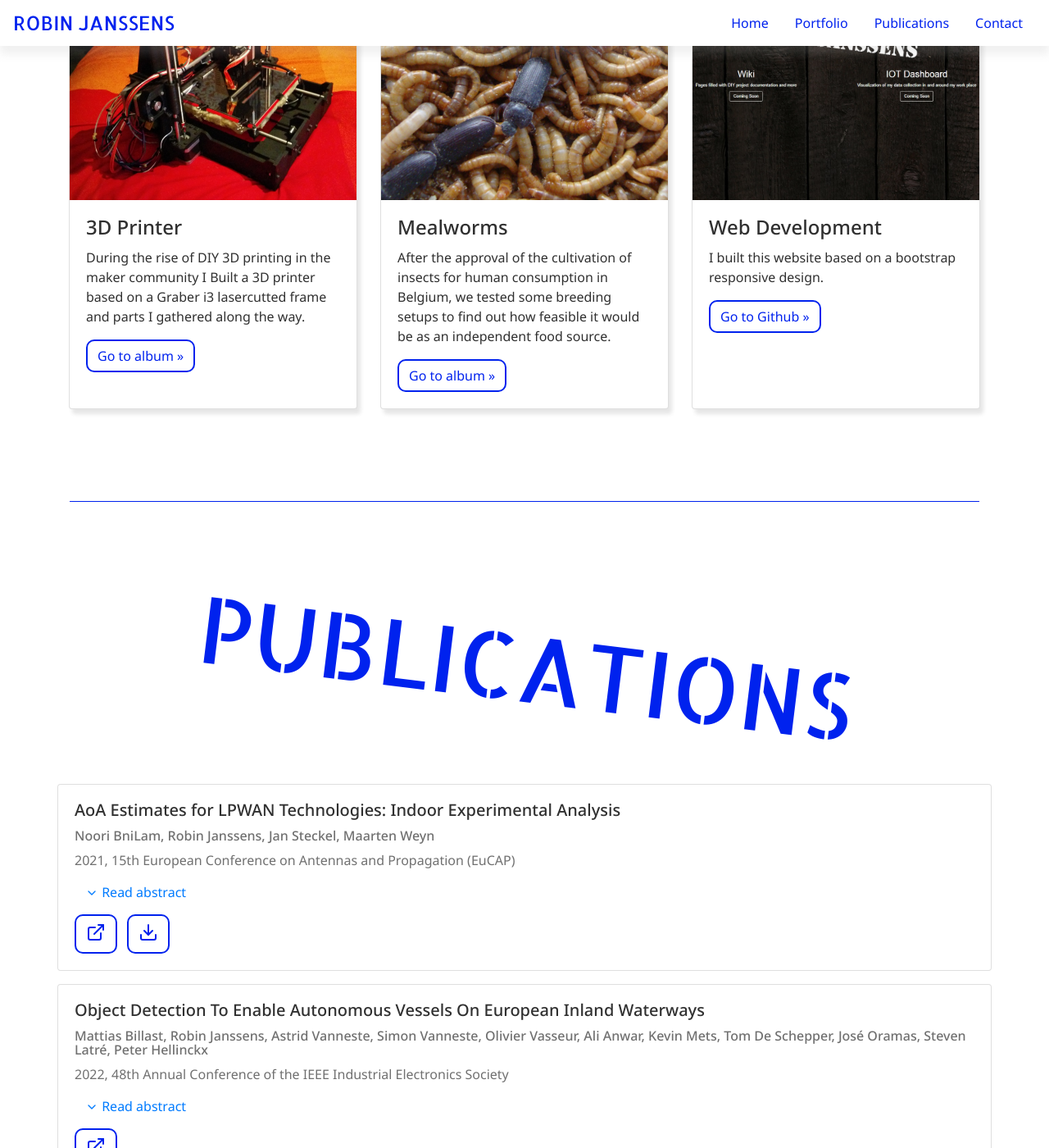
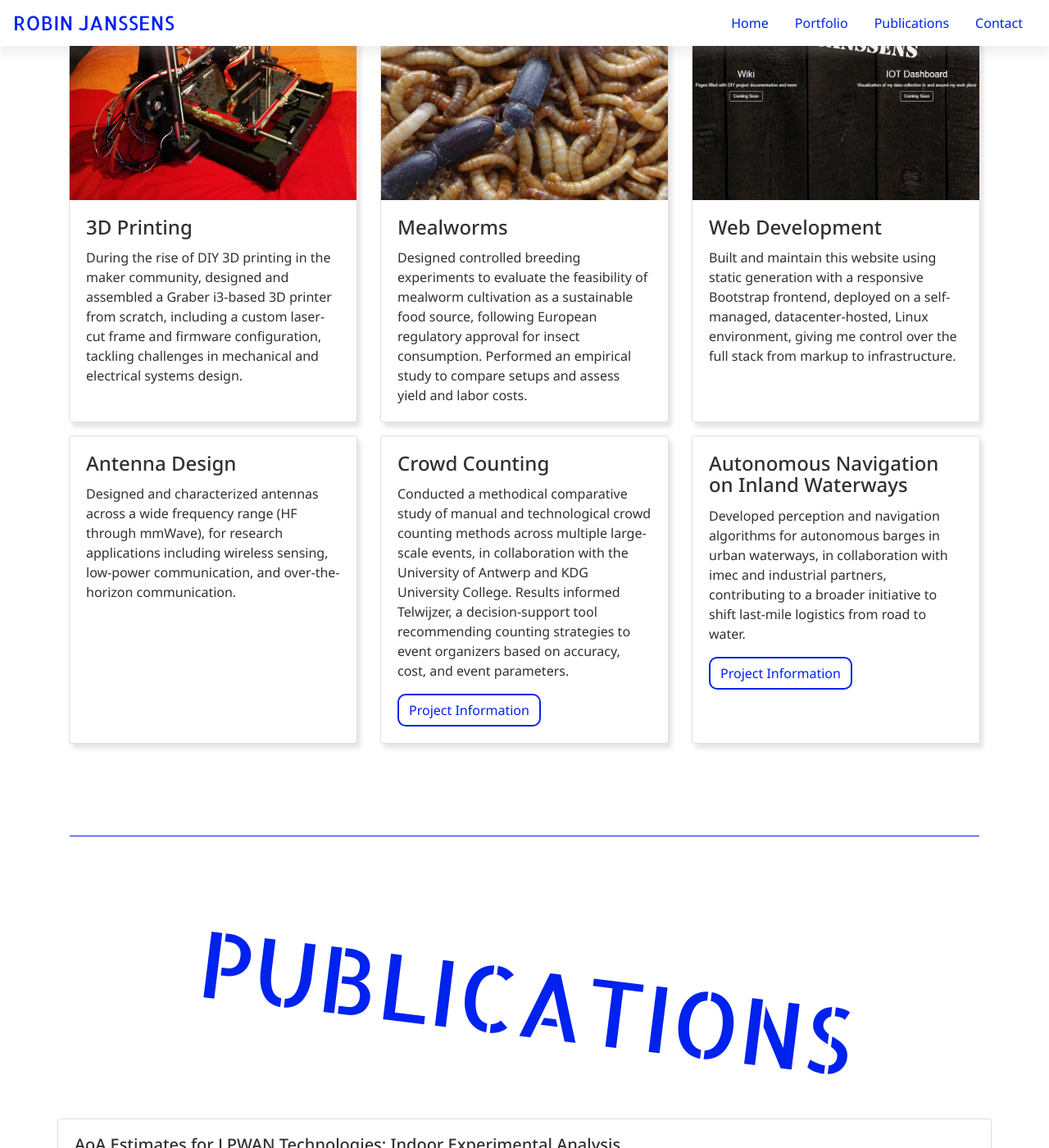
Before and after one commit to robinjanssens/robinjanssens.net, a Jekyll site: the page built from index.md, in a window 1280 px wide and 1400 px high, scrolled down 1230 px. Shown: the whole window at 82% size. Built offline with Jekyll 4.4.1, drawn with Linux system fonts in a browser that asks for light colours; nearby versions of some CDN libraries.

Commit message:
updated portfolio cards

```diff
--- a/_data/portfolio_cards.yml
+++ b/_data/portfolio_cards.yml
@@ -1,34 +1,64 @@
 -
-  title: "3D Printer"
+  title: "3D Printing"
   image:
     url: "assets/images/3dprinter.jpg"
     alt: "My 3D printer"
-  description: "During the rise of DIY 3D printing in the maker community I Built a 3D printer based on a Graber i3 lasercutted frame and parts I gathered along the way."
-  button:
-    href: "https://photos.app.goo.gl/uzy8iaAQpk8WUi4i2"
-    label: "Go to album &raquo;"
+  description: "During the rise of DIY 3D printing in the maker community, designed and assembled a Graber i3-based 3D printer from scratch, including a custom laser-cut frame and firmware configuration, tackling challenges in mechanical and electrical systems design."
+  # button:
+  #   href: ""
+  #   label: ""
 -
   title: "Mealworms"
   image:
     url: "assets/images/mealworms.jpg"
     alt: "My mealworms"
-  description: "After the approval of the cultivation of insects for human consumption in Belgium, we tested some breeding setups to find out how feasible it would be as an independent food source."
-  button:
-    href: "https://photos.app.goo.gl/Z60EQ0mn3I6FKoVp1"
-    label: "Go to album &raquo;"
+  description: "Designed controlled breeding experiments to evaluate the feasibility of mealworm cultivation as a sustainable food source, following European regulatory approval for insect consumption. Performed an empirical study to compare setups and assess yield and labor costs."
+  # button:
+  #   href: ""
+  #   label: ""
 -
   title: "Web Development"
   image:
     url: "assets/images/website.jpg"
     alt: "My Website"
-  description: "I built this website based on a bootstrap responsive design."
+  description: "Built and maintain this website using static generation with a responsive Bootstrap frontend, deployed on a self-managed, datacenter-hosted, Linux environment, giving me control over the full stack from markup to infrastructure."
+  # button:
+  #   href: ""
+  #   label: ""
+-
+  title: "Antenna Design"
+  image:
+    url: ""
+    alt: ""
+  description: "Designed and characterized antennas across a wide frequency range (HF through mmWave), for research applications including wireless sensing, low-power communication, and over-the-horizon communication."
+  # button:
+  #   href: ""
+  #   label: ""
+-
+  title: "Crowd Counting"
+  image:
+    url: ""
+    alt: ""
+  description: "Conducted a methodical comparative study of manual and technological crowd counting methods across multiple large-scale events, in collaboration with the University of Antwerp and KDG University College. Results informed Telwijzer, a decision-support tool recommending counting strategies to event organizers based on accuracy, cost, and event parameters."
   button:
-    href: "https://github.com/robinjanssens/robinjanssens.net"
-    label: "Go to Github &raquo;"
+    href: "https://www.kdg.be/onderzoek/projecten/crowd-counting"
+    label: "Project Information"
+-
+  title: "Autonomous Navigation on Inland Waterways"
+  image:
+    url: ""
+    alt: ""
+  description: "Developed perception and navigation algorithms for autonomous barges in urban waterways, in collaboration with imec and industrial partners, contributing to a broader initiative to shift last-mile logistics from road to water."
+  button:
+    href: "https://www.imec-int.com/en/research-portfolio/smartwaterway"
+    label: "Project Information"
+
 # -
 #   title: ""
-#   image: ""
-#   describtion: ""
+#   image:
+#     url: ""
+#     alt: ""
+#   description: ""
 #   button:
 #     href: ""
 #     label: ""
```
